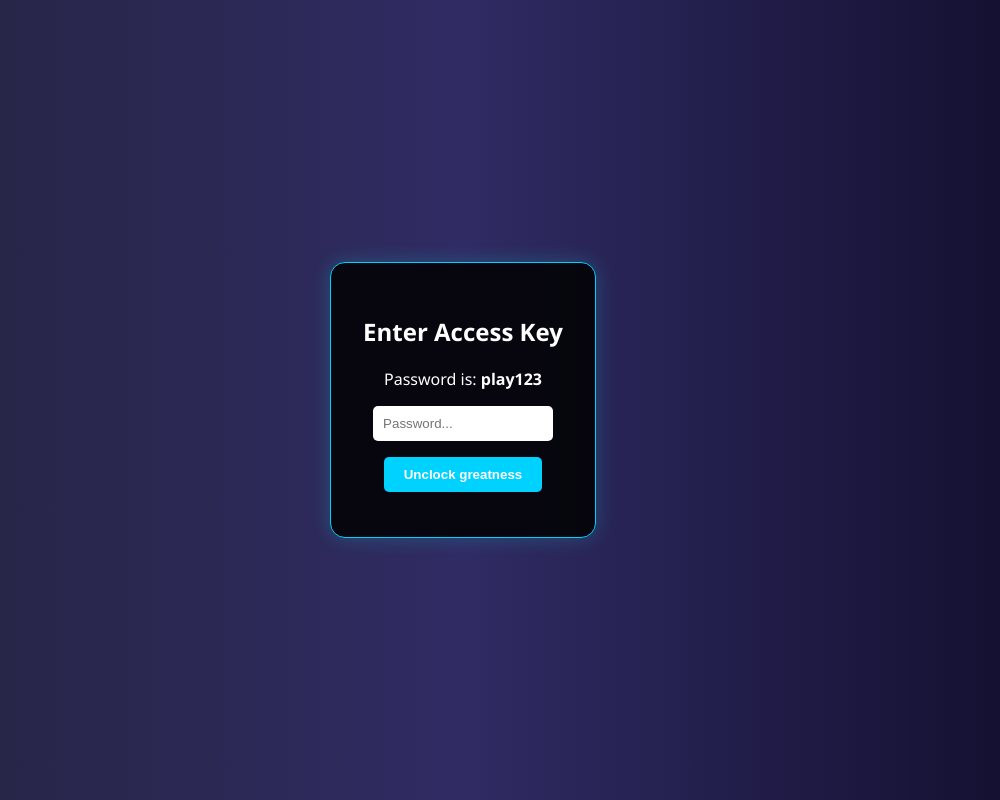
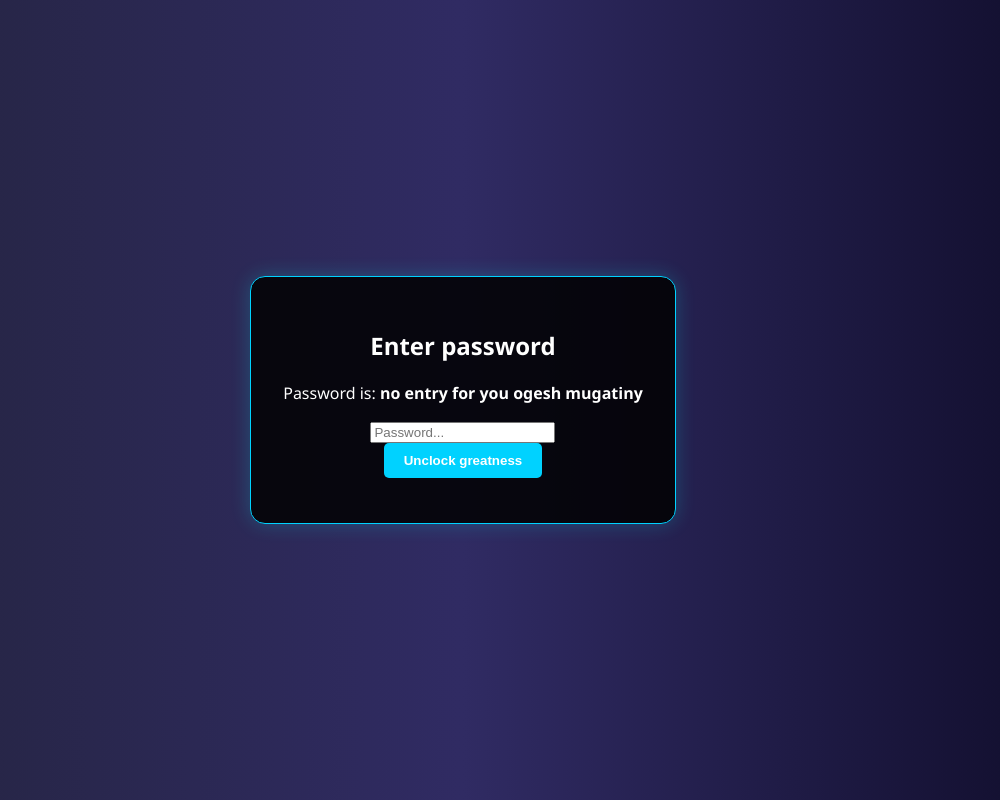
Before and after one commit to Elitecreater/Elitegames, a plain HTML site: page index.html in a window 1280 px wide. Shown: the whole page, without its empty margins (177-1177 px from the left). Drawn offline with Linux system fonts and the light colour scheme.

Commit message:
Change title and update text in index.html
Updated the title and modified text in the login section and game description.

```diff
--- a/index.html
+++ b/index.html
@@ -3,7 +3,7 @@
 <head>
     <meta charset="UTF-8">
     <meta name="viewport" content="width=device-width, initial-scale=1.0">
-    <title>Elite gaming</title>
+    <title>drive-home</title>
     <style>
         /* Modern Dark Theme Design */
         body {
@@ -27,7 +27,7 @@
             box-shadow: 0 0 20px rgba(0, 255, 255, 0.2);
             border: 1px solid #00d2ff;
         }
-
+4
         input {
             padding: 10px;
             border-radius: 5px;
@@ -100,8 +100,8 @@
 <body>
 
     <div id="login-overlay">
-        <h2>Enter Access Key</h2>
-        <p>Password is: <strong>play123</strong></p>
+        <h2>Enter password</h2>
+        <p>Password is: <strong>no entry for you ogesh mugatiny</strong></p>
         <input type="password" id="passInput" placeholder="Password...">
         <br>
         <button onclick="checkPass()">Unclock greatness</button>
@@ -118,7 +118,7 @@
             <div class="game-card">
                 <div class="game-thumb">🎮</div>
                 <h3>Shell shockers</h3>
-                <p>High-speed neon action.</p>
+                <p>shooting egg game</p>
                 <button>open</button>
             </div>
             <div class="game-card">
```
